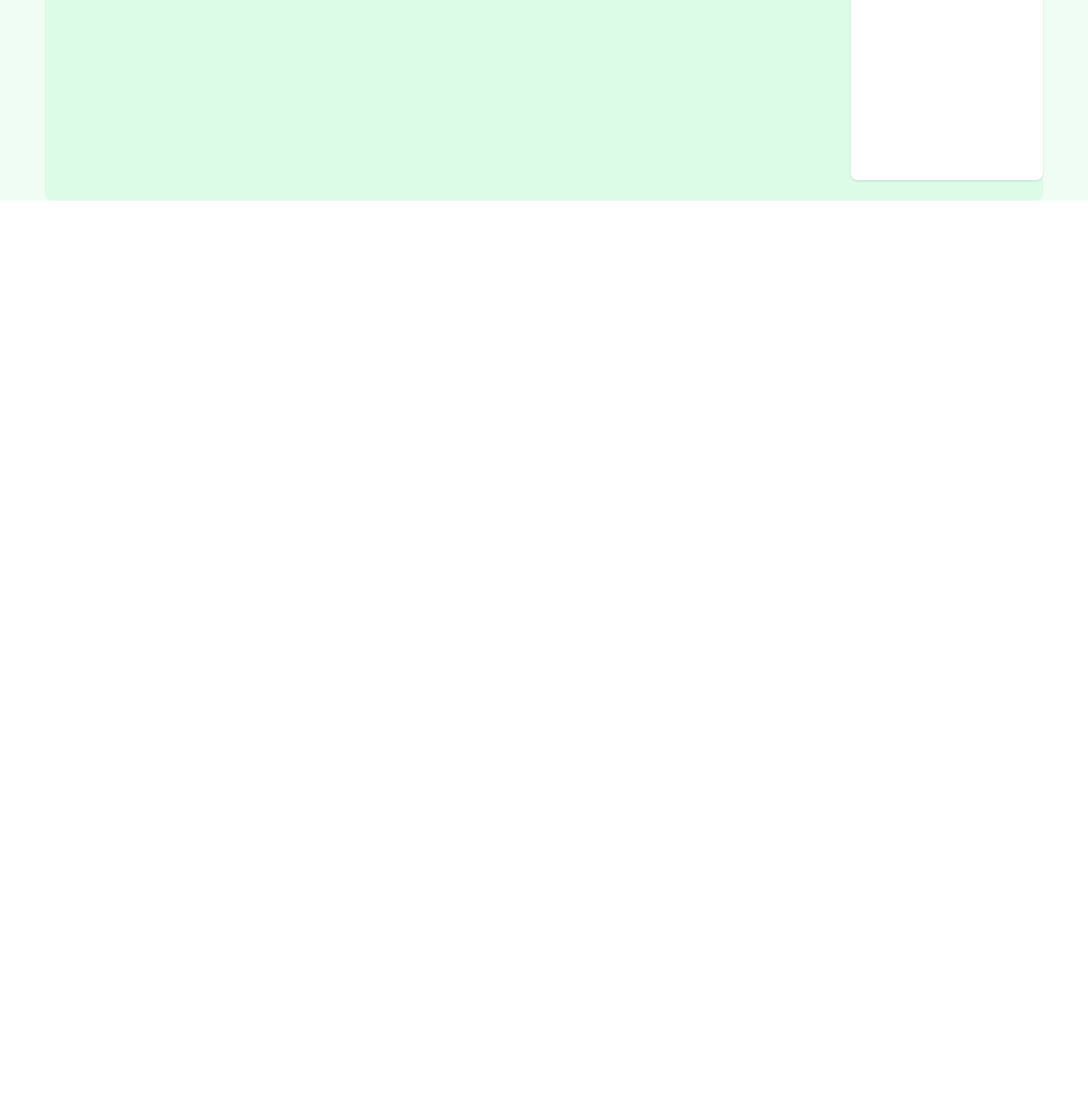
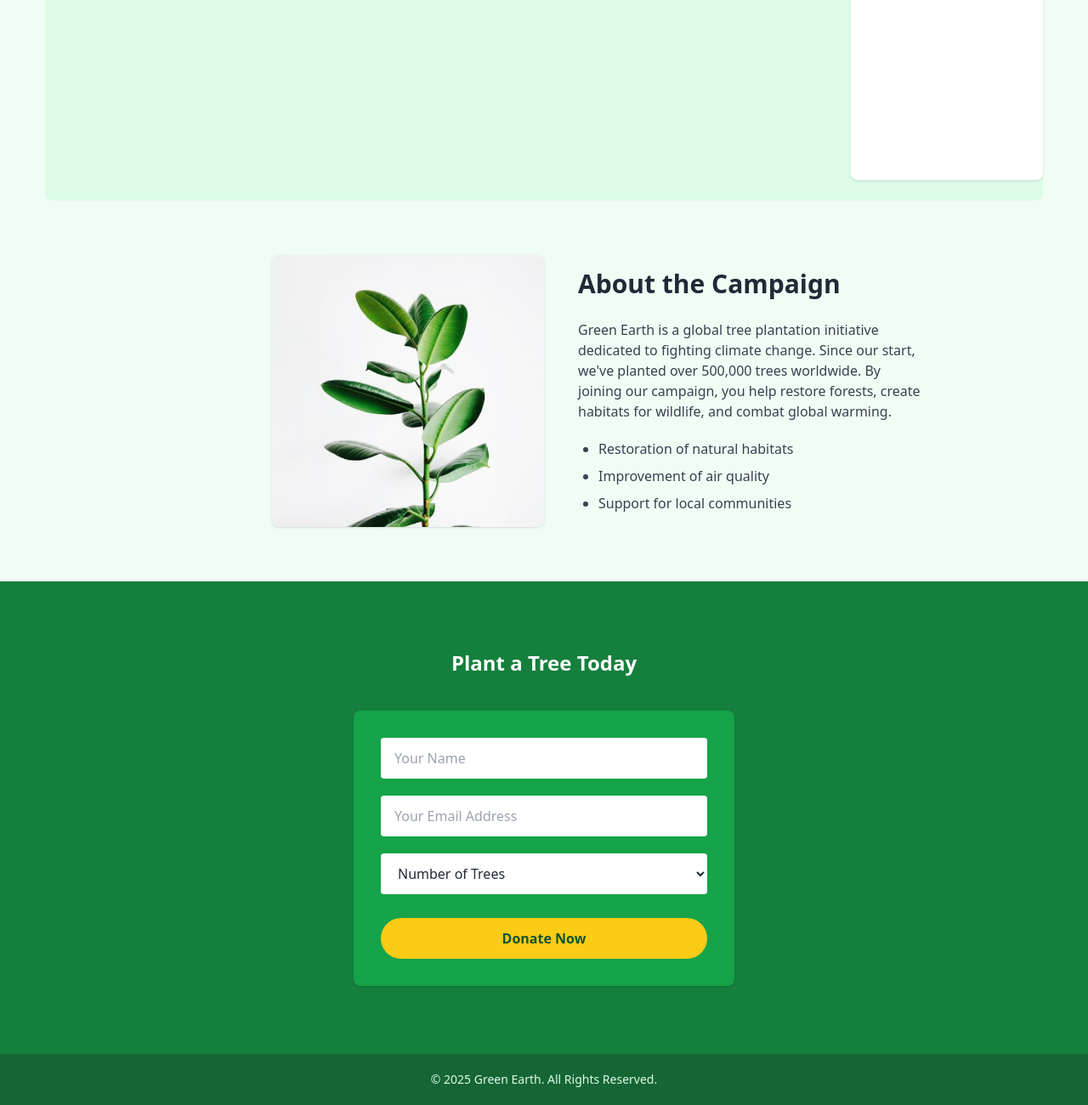
Before and after one commit to kmtanzil21/Green-Planet, a plain HTML site: page index.html in a window 1280 px wide. Shown: the part 772-2072 px from the top of the page at 85% size. Before the commit the page ends 1008 px from the top, so only its background shows below. Drawn offline with nearby package versions, Linux system fonts and the light colour scheme.

Commit message:
added footer section

```diff
--- a/index.html
+++ b/index.html
@@ -72,6 +72,59 @@
   </div>
 </div>
 
+<!-- Our Impact and Donate Section -->
+<!-- About the Campaign Section -->
+<div class="bg-green-50 py-16 flex flex-col items-center">
+  <div class="max-w-4xl w-full mx-auto flex flex-col md:flex-row items-center bg-green-50 px-8 md:px-0">
+    <!-- Image Section -->
+    <div class="w-full md:w-1/2 flex justify-center md:justify-end mb-8 md:mb-0">
+      <img src="assets/about.png" alt="About the Campaign" class="w-80 h-80 object-contain rounded-lg shadow" />
+    </div>
+    <!-- Text Section -->
+    <div class="w-full md:w-1/2 md:pl-10 flex flex-col justify-center">
+      <h2 class="text-2xl md:text-3xl font-semibold mb-6 text-gray-800">About the Campaign</h2>
+      <p class="text-gray-700 mb-5">
+        Green Earth is a global tree plantation initiative dedicated to fighting climate change. Since our start, we've planted over 500,000 trees worldwide. By joining our campaign, you help restore forests, create habitats for wildlife, and combat global warming.
+      </p>
+      <ul class="list-disc pl-6 text-gray-700 space-y-2">
+        <li>Restoration of natural habitats</li>
+        <li>Improvement of air quality</li>
+        <li>Support for local communities</li>
+      </ul>
+    </div>
+  </div>
+</div>
+
+<!-- Plant a Tree Today Section -->
+<div class="bg-green-700 py-20 flex items-center justify-center">
+  <div class="w-full">
+    <h2 class="text-2xl font-semibold text-center text-white mb-10">Plant a Tree Today</h2>
+    <div class="max-w-md mx-auto bg-green-600 rounded-lg p-8 shadow flex flex-col gap-5">
+      <input type="text" placeholder="Your Name"
+        class="px-4 py-3 rounded bg-white text-gray-800 focus:outline-none focus:ring-2 focus:ring-yellow-400" />
+      <input type="email" placeholder="Your Email Address"
+        class="px-4 py-3 rounded bg-white text-gray-800 focus:outline-none focus:ring-2 focus:ring-yellow-400" />
+      <select class="px-4 py-3 rounded bg-white text-gray-800 focus:outline-none focus:ring-2 focus:ring-yellow-400">
+        <option value="" disabled selected>Number of Trees</option>
+        <option value="1">1</option>
+        <option value="5">5</option>
+        <option value="10">10</option>
+        <option value="20">20</option>
+        <option value="50">50</option>
+      </select>
+      <button class="bg-yellow-400 hover:bg-yellow-300 text-green-900 font-bold rounded-full px-5 py-3 mt-2 transition-colors w-full">Donate Now</button>
+    </div>
+  </div>
+</div>
+
+<!-- Footer -->
+<footer class="bg-green-800 py-5">
+  <div class="text-center text-green-100 text-sm">
+    © 2025 Green Earth. All Rights Reserved.
+  </div>
+</footer>
+
+
 
 
 </body>
```
